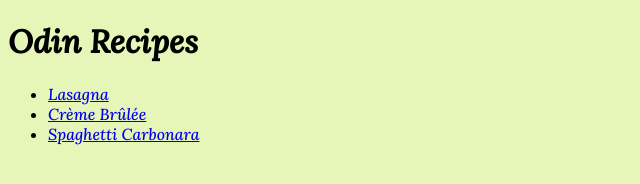
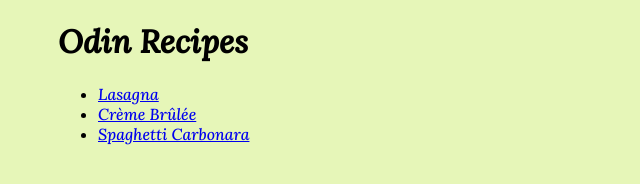
Before and after one commit to bobul/odin-recipes, a plain HTML site: page index.html in a window 1280 px wide. Shown: the whole page, without its empty margins (0-640 px from the left). Drawn offline with Linux system fonts and the light colour scheme.

Commit message:
Remove unnecessary classes

```diff
--- a/index.html
+++ b/index.html
@@ -5,7 +5,7 @@
     <link rel="stylesheet" href="style.css">
     <title>Recipes</title>
 </head>
-<body class="body index">
+<body>
     <h1>Odin Recipes</h1>
     <ul>
         <li><a href="recipes/lasagna.html">Lasagna</a></li>
--- a/style.css
+++ b/style.css
@@ -4,10 +4,8 @@
     src: url(fonts/Lora/Lora-MediumItalic.ttf);
 }
 
-.body.index,
-.body.lasagna,
-.body.brulee,
-.body.carbonara{
+body{
     background-color: rgba(220, 242, 153, 0.69);
     font-family: Lora;
+    padding-left: 50px;
 }
```
Also changed, not shown: recipes/carbonara.html (+1 -1 lines), recipes/creme-brulee.html (+1 -1 lines), recipes/lasagna.html (+1 -1 lines).
